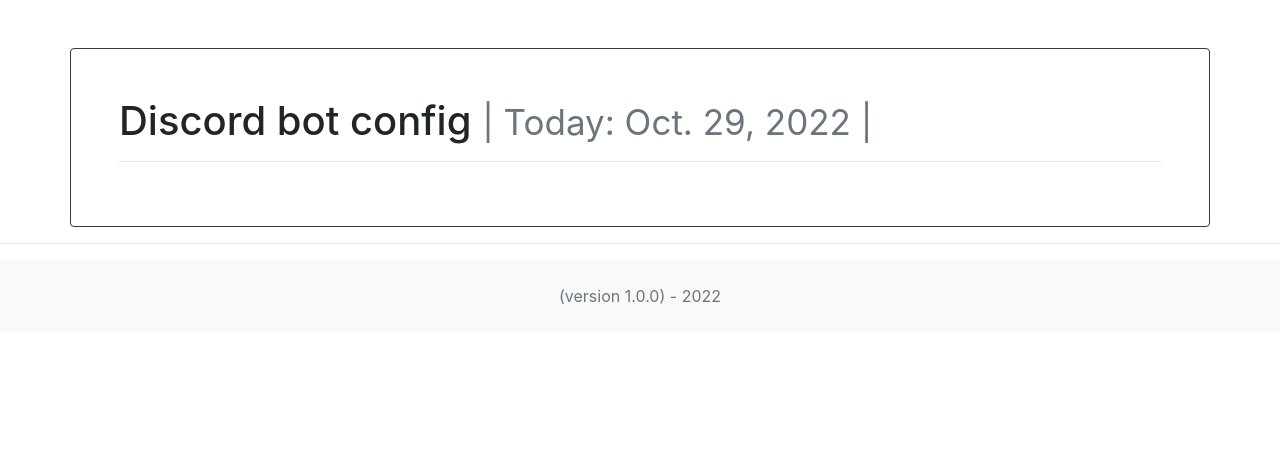
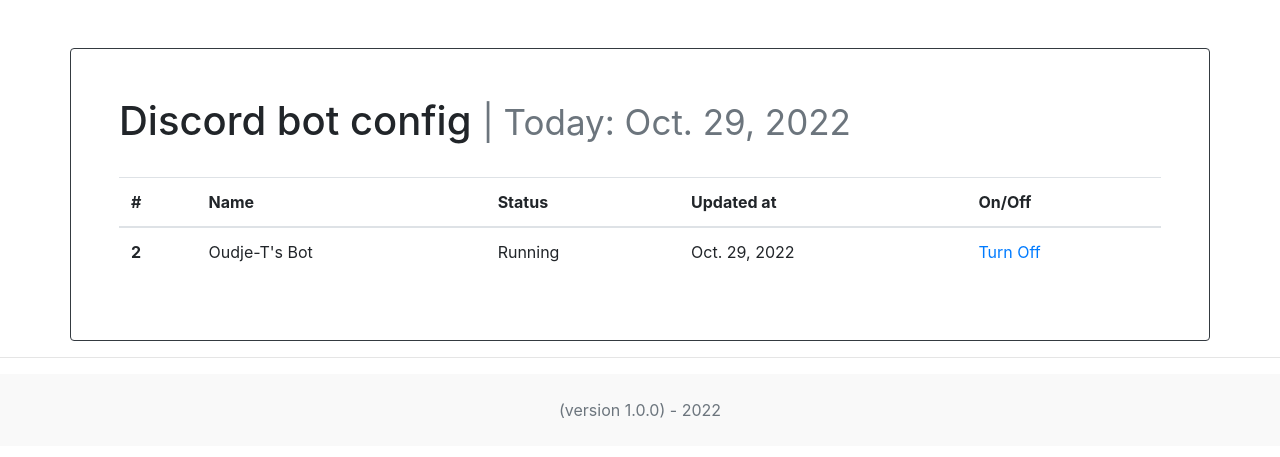
Before and after one commit to TimBolhoeves/Discord_bot, a Django app: page / in a window 1280 px wide. Shown: the part 58-515 px from the top of the page. Run offline with Django 4.2, Linux system fonts and the light colour scheme; a user stored in the database is signed in; data comes from the database, SQL or seed files in the repository; both versions use the stored data as it was after the commit; parts of the project's set-up code (start-up, migrations or seed data) failed here and were passed over.

Commit message:
added bot to table in homepage with on/off

```diff
--- a/app/models.py
+++ b/app/models.py
@@ -2,11 +2,12 @@ from django.db import models
 from django.urls import reverse
 
 class DiscordBot(models.Model):
+    name = models.CharField(max_length=255, null=True)
     running = models.BooleanField()
     updated_at = models.DateField()
 
     def __str__(self):
-        return self.running
+        return self.name
 
     def get_absolute_url(self):
         return reverse("discordbot_detail", kwargs={"pk": self.pk})
--- a/app/templates/includes/header.html
+++ b/app/templates/includes/header.html
@@ -7,10 +7,9 @@
       <!-- Bootstrap cdn's  -->
       <link rel="stylesheet" href="https://cdn.jsdelivr.net/npm/bootstrap@4.6.1/dist/css/bootstrap.min.css">
       <link rel="stylesheet" href="https://cdnjs.cloudflare.com/ajax/libs/font-awesome/4.7.0/css/font-awesome.min.css">
-      <script src="https://cdn.jsdelivr.net/npm/jquery@3.6.0/dist/jquery.slim.min.js"></script>
-      <script src="https://cdn.jsdelivr.net/npm/popper.js@1.16.1/dist/umd/popper.min.js"></script>
+
+      <script src="https://ajax.googleapis.com/ajax/libs/jquery/3.6.0/jquery.min.js"></script>
       <script src="https://cdn.jsdelivr.net/npm/bootstrap@4.6.1/dist/js/bootstrap.bundle.min.js"></script>
-      <script src="https://ajax.googleapis.com/ajax/libs/jquery/3.6.0/jquery.min.js"></script>
   </head>
  <body>
     {{ redirect_to_login_immediately }}
--- a/app/templates/index.html
+++ b/app/templates/index.html
@@ -10,11 +10,44 @@
     {% endfor %}
 
     <h1>Discord bot config
-        <small class="text-muted">| Today: {{today}} |</small>
+        <small class="text-muted">| Today: {{today}}</small>
     </h1>
-    <hr>
+    <br>
+    <table class="table table-hover">
+        <thead>
+          <tr>
+            <th scope="col">#</th>
+            <th scope="col">Name</th>
+            <th scope="col">Status</th>
+            <th scope="col">Updated at</th>
+            <th scope="col">On/Off</th>
+          </tr>
+        </thead>
+        <tbody>
+            {% for bot in discord_bots %}
+                <tr>
+                    <th scope="row">{{bot.id}}</th>
+                    <td>{{bot.name}}</td>
+                    {% if bot.running == True %}
+                        <td>Running</td>
+                    {% else %}
+                        <td>Off</td>
+                    {% endif %}
 
-    {% comment %} Main code here {% endcomment %}
+                    <td>{{bot.updated_at}}</td>
+
+                    {% if bot.running == True %}
+                    {% comment %} turn the bot off {% endcomment %}
+                        <td><a href="{% url 'botOff' bot.id %}">Turn Off</a></td>
+                    {% else %}
+                    {% comment %} turn the bot on {% endcomment %}
+                        <td><a href="{% url 'botOn' bot.id %}">Turn On</a></td>
+                    {% endif %}
+                </tr>
+            {% endfor %}
+        </tbody>
+      </table>
+
 
 </div>
 {% endblock %}
--- a/app/urls.py
+++ b/app/urls.py
@@ -5,6 +5,9 @@ urlpatterns = [
     # Home
     path('', views.index, name='index'),
 
+    path('botOn/<int:id>/', views.botOn, name='botOn'),
+    path('botOff/<int:id>/', views.botOff, name='botOff'),
+
     # Auth
     path('login/', views.login, name='login'),
     path('login/post/', views.loginpost, name='loginpost'),
--- a/app/views.py
+++ b/app/views.py
@@ -10,9 +10,9 @@ from datetime import date, datetime
 from django.views.csrf import *
 from django.contrib.auth import authenticate, login
 from django.contrib.auth.models import User, auth
-
 from .models import DiscordBot
 
+from app.bots.bot1 import turnOn
 
 today = datetime.now()
 today_format = today.strftime("%b. %d, %Y")
@@ -20,22 +20,35 @@ today_format = today.strftime("%b. %d, %Y")
 # Create your views here.
 @login_required
 def index(request):
+    discord_bots = DiscordBot.objects.all().values()
     context = {
+        'discord_bots': discord_bots,
         'today': today_format,
     }
     return render(request, 'index.html', context)
 
-# @login_required
-# def discordBot(request):
-#     if request.method == 'POST':
-#         boolean = request.POST['boolean']
+@login_required
+def botOn(request, id):
+    discord_bot = DiscordBot.objects.get(id=id)
 
-#         if boolean == True:
-#             # Zet de bot aan (code van bot.py)
-              #messages.info(request, 'Bot is aangezet')
-#             return void
-#         else:
-#             # Zet bot uit
+    discord_bot.running = True
+    discord_bot.save()
+
+    # code here to run the bot, when you run it now using the turnOn() function, the terminal will halt and you will get an infinte loading page
+
+    return HttpResponseRedirect(reverse('index'))
+
+@login_required
+def botOff(request, id):
+    discord_bot = DiscordBot.objects.get(id=id)
+
+    discord_bot.running = False
+    discord_bot.save()
+
+    # code here to turn the bot off,
+    # possible fix: https://stackoverflow.com/questions/54561531/how-would-i-create-a-command-to-shutdown-my-discord-py-bot
+
+    return HttpResponseRedirect(reverse('index'))
 
 # -----------------------------
 # Auth
--- a/project/settings.py
+++ b/project/settings.py
@@ -28,7 +28,7 @@ BASE_DIR = Path(__file__).resolve().parent.parent
 SECRET_KEY = 'django-insecure-5ll-s1ta_mdbjgg_5rcgh^p2dasql#dv^n+0a%0t(b95c10tim'
 
 # SECURITY WARNING: don't run with debug turned on in production!
-DEBUG = False
+DEBUG = True
 
 ALLOWED_HOSTS = ['*']
 
```
Also changed, not shown: app/bots/bot1.py (+39 -35 lines), app/bots/__init__.py (added), app/migrations/0002_discordbot_name.py (added), db.sqlite3.
